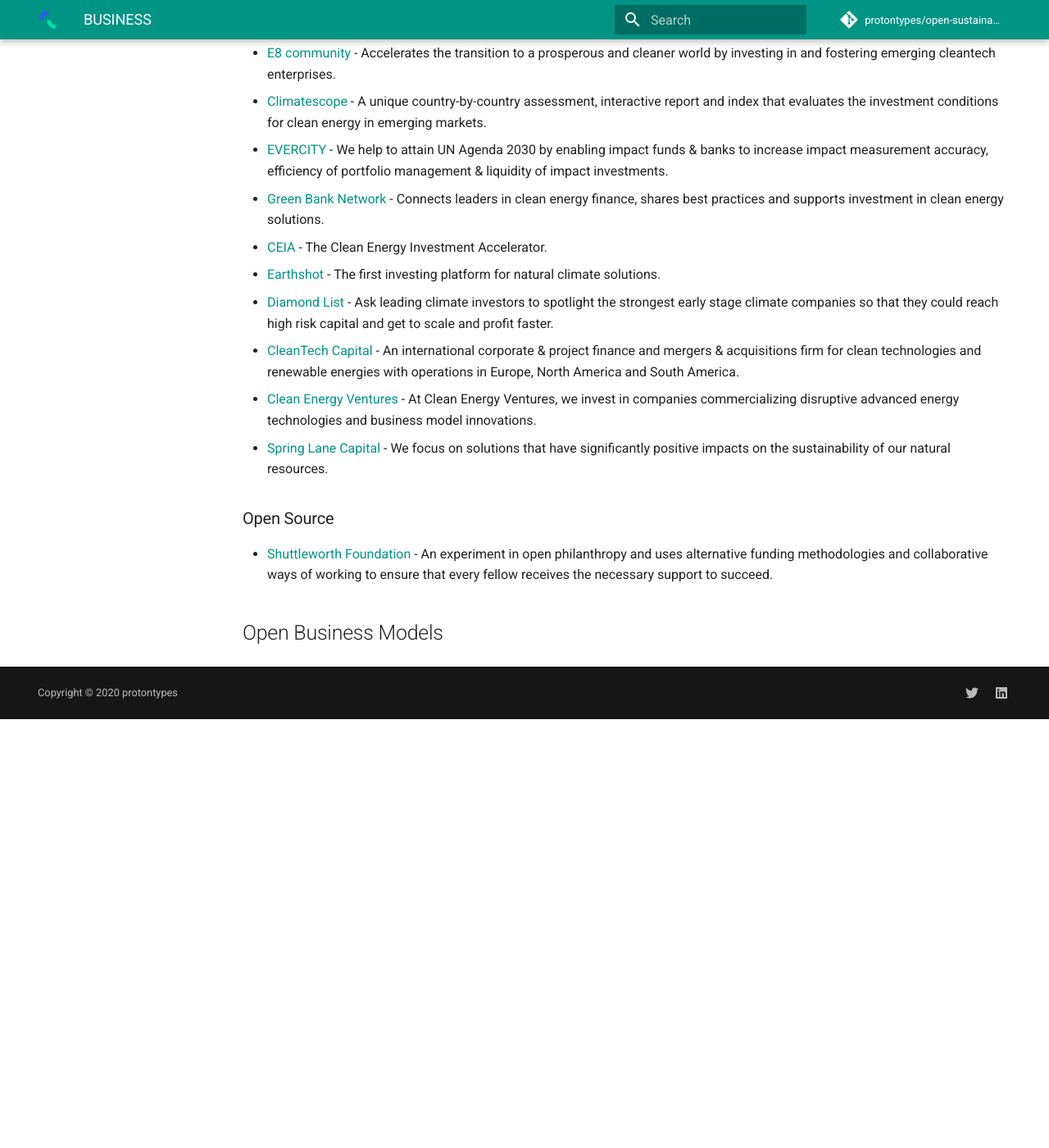
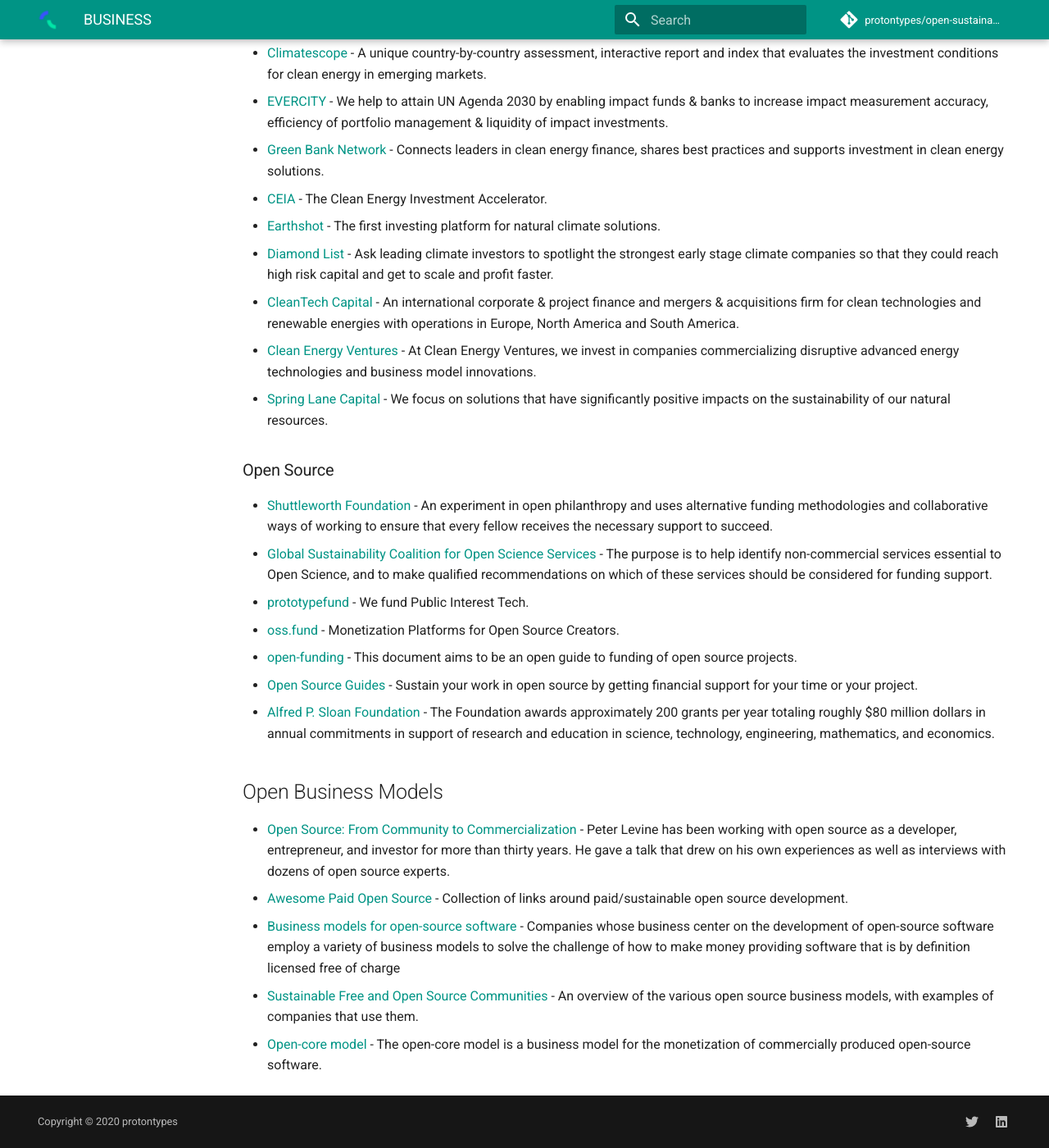
Before and after one commit to protontypes/open-sustainable-technology, an MkDocs documentation site: the page built from docs/BUSINESS.md, in a window 1280 px wide and 1400 px high, scrolled down 2950 px. Shown: the whole window at 82% size. Built offline with MkDocs 1.6.1 and Material for MkDocs 9.7.7, drawn with Linux system fonts in a browser that asks for light colours; comment, search, counter and statistics services are not loaded; before the commit the page ends 3827 px from its top, so only the background shows below that; some of the changed text lies outside the part shown.

Commit message:
Update BUSINESS.md

```diff
--- a/docs/BUSINESS.md
+++ b/docs/BUSINESS.md
@@ -69,5 +68,17 @@
 
 ### Open Source
 * [Shuttleworth Foundation](https://shuttleworthfoundation.org/) - An experiment in open philanthropy and uses alternative funding methodologies and collaborative ways of working to ensure that every fellow receives the necessary support to succeed.
+* [Global Sustainability Coalition for Open Science Services](https://scoss.org/need-funding-for-open-infra/) - The purpose is to help identify non-commercial services essential to Open Science, and to make qualified recommendations on which of these services should be considered for funding support.
+* [prototypefund](https://prototypefund.de/en/) - We fund Public Interest Tech.
+* [oss.fund](https://www.oss.fund/) - Monetization Platforms for Open Source Creators.
+* [open-funding](https://github.com/ralphtheninja/open-funding) - This document aims to be an open guide to funding of open source projects.
+* [Open Source Guides](https://opensource.guide/getting-paid/) - Sustain your work in open source by getting financial support for your time or your project.
+* [Alfred P. Sloan Foundation](https://sloan.org/programs/digital-technology) - The Foundation awards approximately 200 grants per year totaling roughly $80 million dollars in annual commitments in support of research and education in science, technology, engineering, mathematics, and economics.
+
 
 ## Open Business Models
+* [Open Source: From Community to Commercialization](https://a16z.com/2019/10/04/commercializing-open-source/) - Peter Levine has been working with open source as a developer, entrepreneur, and investor for more than thirty years. He gave a talk that drew on his own experiences as well as interviews with dozens of open source experts.
+* [Awesome Paid Open Source](https://github.com/mrjoelkemp/awesome-paid-open-source) - Collection of links around paid/sustainable open source development.
+* [Business models for open-source software](https://en.wikipedia.org/wiki/Business_models_for_open-source_software) - Companies whose business center on the development of open-source software employ a variety of business models to solve the challenge of how to make money providing software that is by definition licensed free of charge
+* [Sustainable Free and Open Source Communities](https://sfosc.org/docs/business-models/) - An overview of the various open source business models, with examples of companies that use them.
+* [Open-core model](https://en.wikipedia.org/wiki/Open-core_model) - The open-core model is a business model for the monetization of commercially produced open-source software.
```
Also changed, not shown: other parts of docs/BUSINESS.md (+0 -1 lines).
